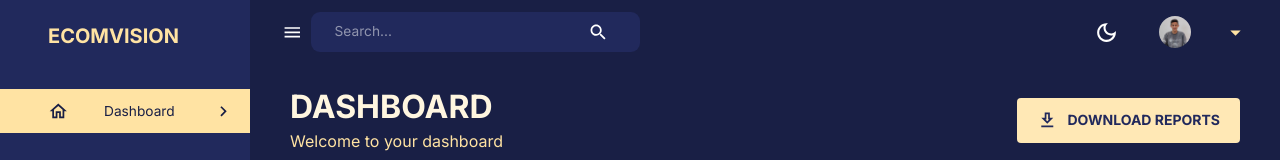
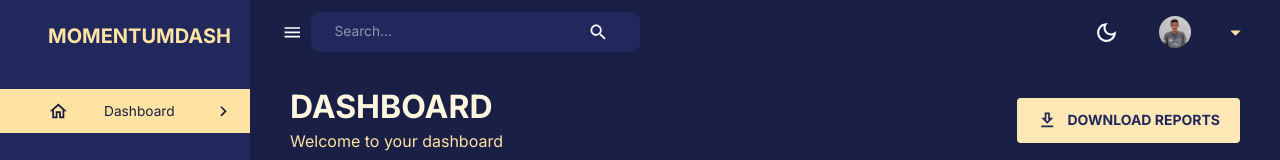
Before and after one commit to ezitounioussama/Final-Dashboard-Solution, a React (Create React App) app in the folder client/: page /dashboard in a window 1280 px wide. Shown: the top 160 px of the page. Built offline with nearby package versions, Linux system fonts and the light colour scheme; no server answers.

Commit message:
some improvement of frontEnd

```diff
--- a/client/public/index.html
+++ b/client/public/index.html
@@ -2,12 +2,12 @@
 <html lang="en">
   <head>
     <meta charset="utf-8" />
-    <link rel="icon" href="%PUBLIC_URL%/favicon.ico" />
+    <link rel="icon" href="%PUBLIC_URL%/dash.png" />
     <meta name="viewport" content="width=device-width, initial-scale=1" />
     <meta name="theme-color" content="#000000" />
     <meta
       name="description"
-      content="Web site created using create-react-app"
+      content="Discover the power of our MERN Stack Admin Dashboard - a feature-rich web application built using the cutting-edge technologies of the MERN stack (MongoDB, Express.js, React, and Node.js). This robust and intuitive dashboard provides a seamless user experience, empowering administrators with comprehensive tools and functionalities. Explore our visually appealing Material UI design, leverage Material UI Data Grid for efficient data management, gain valuable insights with Nivo Charts, and harness the power of Redux Toolkit and Redux Toolkit Query for state management and data fetching. Unleash the potential of Entity Relationship Diagrams (ERDs) for efficient data modeling and learn how to leverage aggregate calls in MongoDB for advanced data analysis. Elevate your administrative tasks with our unique and customizable dashboard solution. Unlock the power of data-driven decision-making and take control of your organization like never before!"
     />
     <link rel="apple-touch-icon" href="%PUBLIC_URL%/logo192.png" />
     <!--
@@ -24,7 +24,7 @@
       work correctly both with client-side routing and a non-root public URL.
       Learn how to configure a non-root public URL by running `npm run build`.
     -->
-    <title>React App</title>
+    <title>MomentumDash</title>
   </head>
   <body>
     <noscript>You need to enable JavaScript to run this app.</noscript>
--- a/client/src/components/Sidebar.jsx
+++ b/client/src/components/Sidebar.jsx
@@ -1,7 +1,7 @@
 import React from "react";
 import {
   Box,
-  Divider,
+  // Divider,
   Drawer,
   IconButton,
   List,
@@ -13,7 +13,7 @@ import {
   useTheme,
 } from "@mui/material";
 import {
-  SettingsOutlined,
+  // SettingsOutlined,
   ChevronLeft,
   ChevronRightOutlined,
   HomeOutlined,
@@ -31,7 +31,7 @@ import {
 import { useEffect, useState } from "react";
 import { useLocation, useNavigate } from "react-router-dom";
 import FlexBetween from "./FlexBetween";
-import profileImage from "assets/profile.jpg";
+// import profileImage from "assets/profile.jpg";
 
 const navItems = [
   {
@@ -132,7 +132,7 @@ const Sidebar = ({
               <FlexBetween color={theme.palette.secondary.main}>
                 <Box display="flex" alignItems="center" gap="0.5rem">
                   <Typography variant="h4" fontWeight="bold">
-                    ECOMVISION
+                    MOMENTUMDASH
                   </Typography>
                 </Box>
                 {!isNonMobile && (
```
Also changed, not shown: client/public/dash.png (added).
